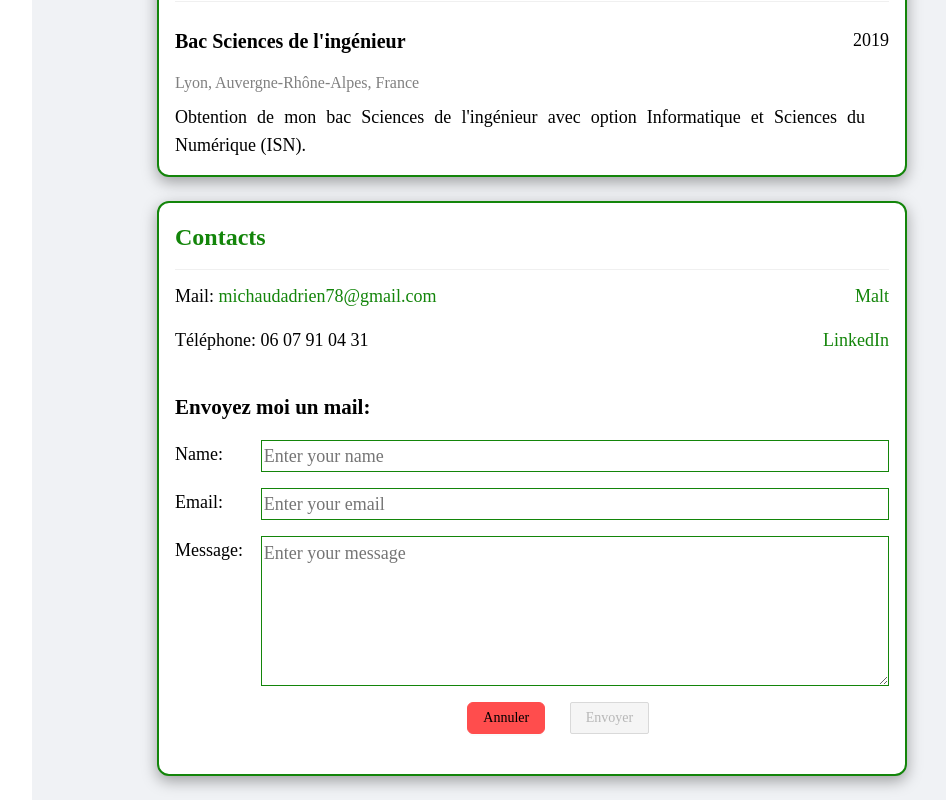
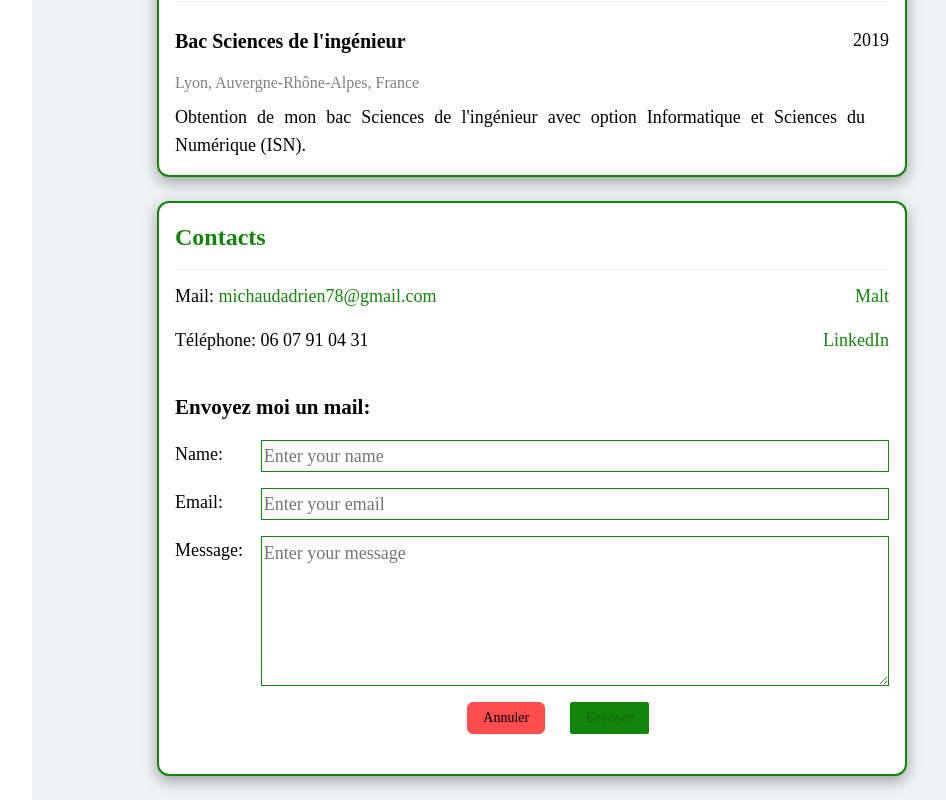
Before and after one commit to CubeLeopard5/app-front, a Nuxt app: page / in a window 1280 px wide. Shown: the part 2857-3657 px from the top of the page, without its empty margins (248-1194 px from the left). Built offline with nearby package versions, Linux system fonts and the light colour scheme.

Commit message:
change input mail to input text

```diff
--- a/components/Contacts/Section.vue
+++ b/components/Contacts/Section.vue
@@ -27,7 +27,7 @@
                 </div>
                 <div class="name-input">
                     <span> Email: </span>
-                    <input placeholder="Enter your email" type="email" pattern=".+@globex\.com" required class="input-text" v-model="formState.mail" name="user_email" />
+                    <input placeholder="Enter your email" type="text" required class="input-text" v-model="formState.mail" name="user_email" />
                 </div>
                 <div class="name-input">
                     <span> Message: </span>
@@ -40,7 +40,7 @@
                         </a-button>
                     </a-form-item>
                     <a-form-item :wrapper-col="{ offset: 8, span: 16 }">
-                        <a-button type="primary" html-type="submit" :disabled="checkInputs()"> Envoyer </a-button>
+                        <a-button style="background: #13850a; border: solid 1px #13850a;" type="primary" html-type="submit" :disabled="checkInputs()"> Envoyer </a-button>
                     </a-form-item>
                 </div>
             </form>
```
